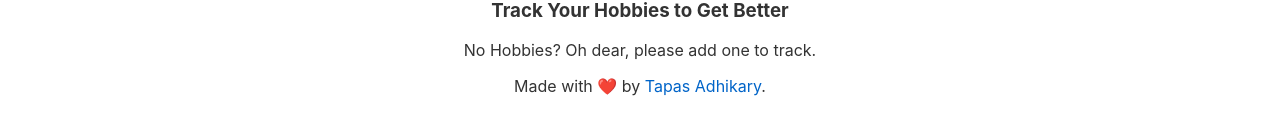
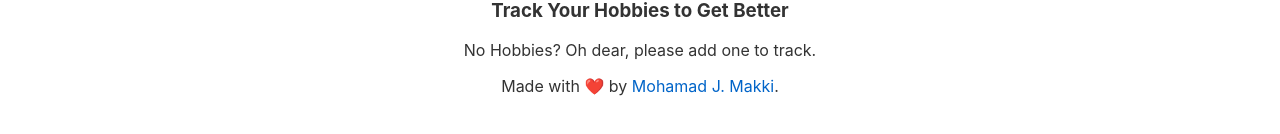
Before and after one commit to imjmakki/Svelte-Hobby, a Svelte app: page / in a window 1280 px wide. Shown: the part 540-674 px from the top of the page. Built offline with nearby package versions, Linux system fonts and the light colour scheme.

Commit message:
Svelte Todo

```diff
--- a/src/App.svelte
+++ b/src/App.svelte
@@ -152,7 +152,7 @@
 		</div>
 	</div>
 	<footer>
-		<p>Made with ❤️ by <a href="<https://twitter.com/tapasadhikary>">Tapas Adhikary</a>.</p>
+		<p>Made with ❤️ by <a href="<https://twitter.com/mjalanbaki>">Mohamad J. Makki</a>.</p>
 	</footer>
 </main>
 
```
